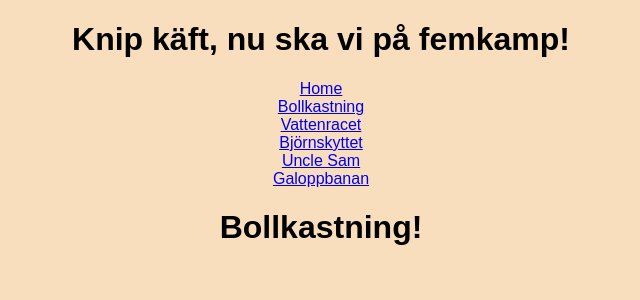
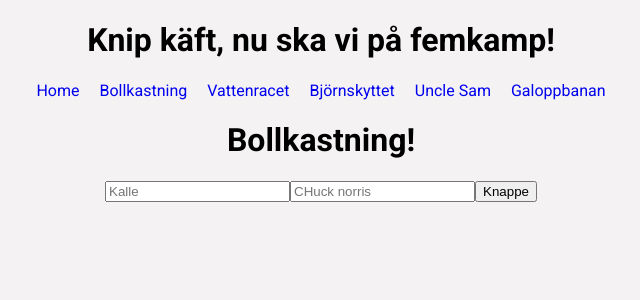
Before and after one commit to viktorjohan/femkamp, a React (Create React App) app: page /bollkastning in a window 1280 px wide. Shown: the top 300 px of the page, without its empty margins (319-959 px from the left). Built offline with nearby package versions, Linux system fonts and the light colour scheme.

Commit message:
css and readme

```diff
--- a/src/components/Bollkastning.js
+++ b/src/components/Bollkastning.js
@@ -5,6 +5,9 @@ export default class Bollkastning extends Component{
     return(
       <div>
         <h1>Bollkastning!</h1>
+        <input type="text" placeholder="Kalle "/>
+        <input type="text" placeholder="CHuck norris" />
+        <button>Knappe</button>
       </div>
     )
   }
--- a/src/index.css
+++ b/src/index.css
@@ -1,10 +1,21 @@
+@import url('https://fonts.googleapis.com/css?family=Roboto:regular,bold,italic&subset=latin,latin-ext');
+
 body{
-  font-family: Arial;
+  font-family: 'Roboto', sans-serif;
   text-align: center;
-  background-color: #f8debd;
+  background-color: #F4F2F3;
 }
 
 ul{
   list-style-type: none;
   padding: 0;
 }
+
+li{
+  display: inline;
+  margin: 10px;
+}
+
+a{
+  text-decoration: none;
+}
```
Also changed, not shown: 1 other file (tests, documents, lock files or other folders).
